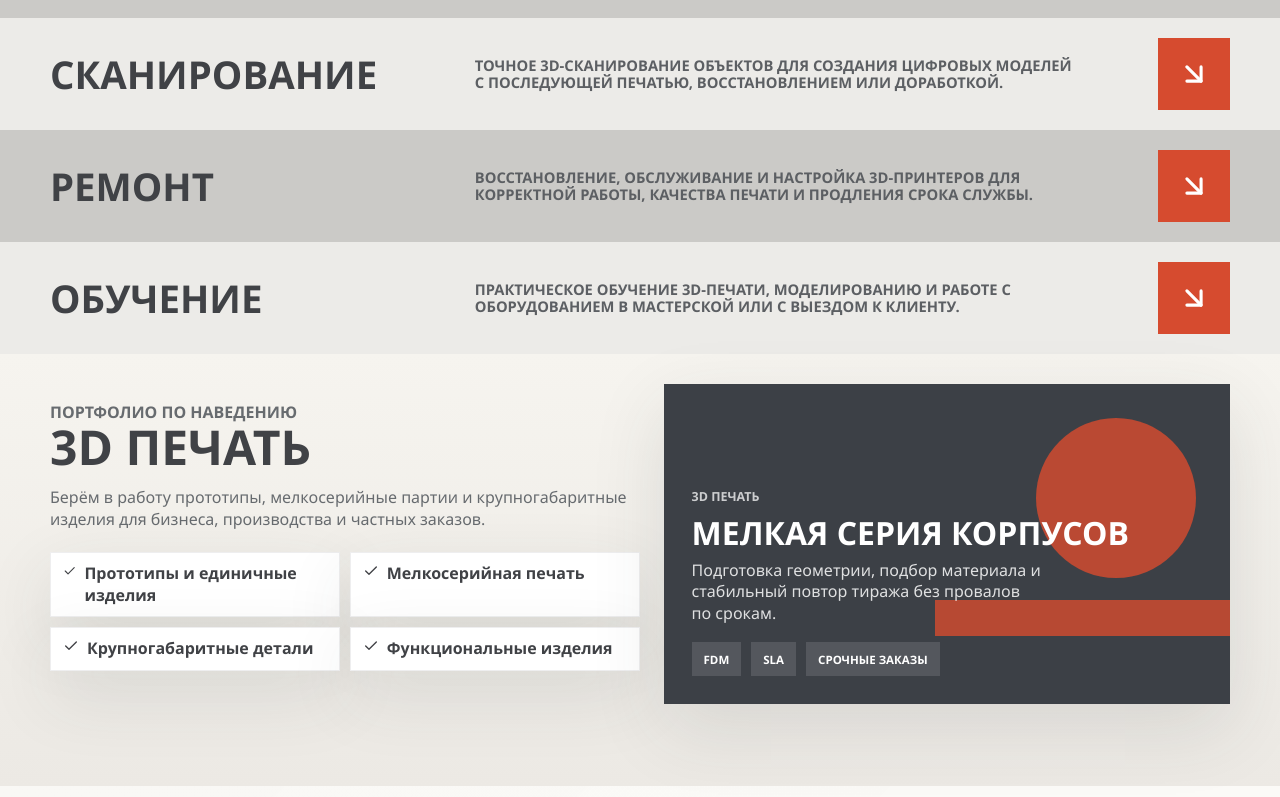
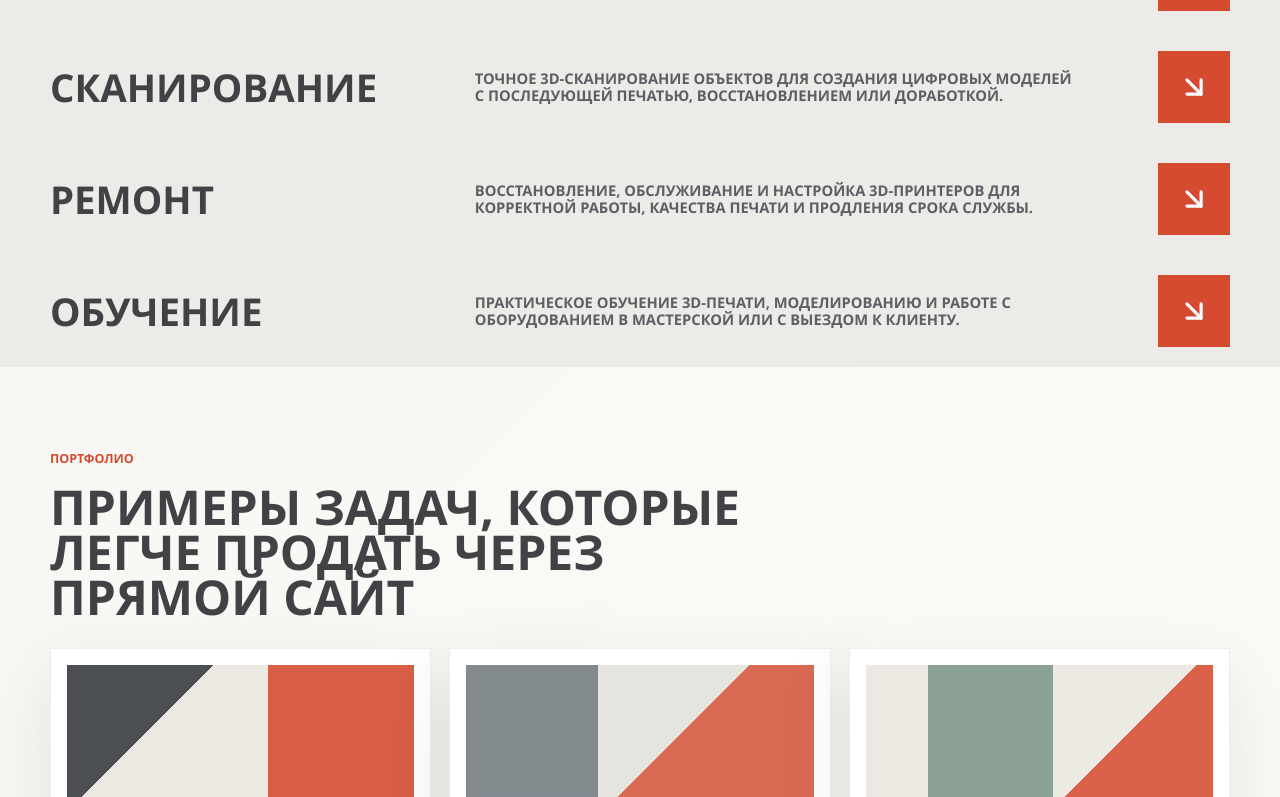
Before and after one commit to Arekanderu161/3d-print-161, a React (Vite) app: page / in a window 1280 px wide. Shown: the part 1203-2000 px from the top of the page. Built offline with nearby package versions, Linux system fonts and the light colour scheme; a web font is replaced by a local one.

Commit message:
Refine services interactions and layout

```diff
--- a/src/App.jsx
+++ b/src/App.jsx
@@ -1,7 +1,6 @@
 import { useEffect, useMemo, useState } from 'react';
 import {
   ArrowDownRight,
-  Check,
   MapPin,
   MessageCircle,
   PhoneCall,
@@ -229,8 +228,6 @@ export default function App() {
   const [isSent, setIsSent] = useState(false);
 
   const service = services.find((item) => item.id === selectedService) ?? services[0];
-  const active = services.find((item) => item.id === activeService) ?? services[0];
-  const openServiceModal = services.find((item) => item.id === openServiceModalId) ?? null;
   const material = materials.find((item) => item.id === selectedMaterial) ?? materials[0];
   const color = colors.find((item) => item.id === selectedColor) ?? colors[0];
   const repairModeOption = repairModes.find((item) => item.id === repairMode) ?? repairModes[0];
@@ -281,17 +278,6 @@ export default function App() {
     window.addEventListener('hashchange', syncActiveNav);
     return () => window.removeEventListener('hashchange', syncActiveNav);
   }, []);
-
-  useEffect(() => {
-    const originalOverflow = document.body.style.overflow;
-    if (openServiceModalId) {
-      document.body.style.overflow = 'hidden';
-    }
-
-    return () => {
-      document.body.style.overflow = originalOverflow;
-    };
-  }, [openServiceModalId]);
 
   function selectService(id) {
     setSelectedService(id);
@@ -373,8 +359,8 @@ export default function App() {
 
         <section className="service-stripes" aria-label="Каталог услуг">
           {services.map((item) => (
+            <div className="service-entry" key={item.id}>
               <article
-              key={item.id}
                 className={activeService === item.id ? 'service-stripe is-active' : 'service-stripe'}
                 onMouseEnter={() => setActiveService(item.id)}
                 onFocus={() => setActiveService(item.id)}
@@ -393,42 +379,49 @@ export default function App() {
                   aria-label={`Открыть описание услуги ${item.title}`}
                   onClick={() => {
                     selectService(item.id);
-                  setOpenServiceModalId(item.id);
+                    setOpenServiceModalId((current) => (current === item.id ? null : item.id));
                   }}
                 >
                   <ArrowDownRight size={34} strokeWidth={2.2} />
                 </button>
               </article>
+
+              {openServiceModalId === item.id && (
+                <div className="service-inline-popover-wrap">
+                  <div className={`service-inline-popover service-inline-popover-${item.id}`}>
+                    <button
+                      type="button"
+                      className="service-inline-popover-close"
+                      aria-label="Закрыть описание услуги"
+                      onClick={() => setOpenServiceModalId(null)}
+                    >
+                      <X size={18} />
+                    </button>
+                    <p className="section-kicker">{item.preview.label}</p>
+                    <h3>{item.title}</h3>
+                    <p className="service-inline-popover-lead">{item.lead}</p>
+                    <div className="service-inline-popover-content">
+                      <div className="service-inline-bullets">
+                        {item.bullets.map((bullet) => (
+                          <span key={bullet}>{bullet}</span>
                         ))}
-        </section>
+                      </div>
 
-        <section className="service-preview-band">
-          <div className="section-frame service-preview-layout">
-            <div className="service-preview-copy">
-              <p className="section-kicker">{active.preview.label}</p>
-              <h3>{active.title}</h3>
-              <p>{active.lead}</p>
-              <div className="service-bullets">
-                {active.bullets.map((item) => (
-                  <span key={item}>
-                    <Check size={16} />
-                    {item}
-                  </span>
+                      <div className="service-inline-case">
+                        <strong>{item.preview.title}</strong>
+                        <p>{item.preview.text}</p>
+                        <div className="service-inline-tags">
+                          {item.chips.map((chip) => (
+                            <span key={chip}>{chip}</span>
                           ))}
                         </div>
                       </div>
-
-            <article className={`service-preview-card service-preview-${active.id}`}>
-              <span className="preview-label">{active.title}</span>
-              <strong>{active.preview.title}</strong>
-              <p>{active.preview.text}</p>
-              <div className="preview-tags">
-                {active.chips.map((item) => (
-                  <span key={item}>{item}</span>
+                    </div>
+                  </div>
+                </div>
+              )}
+            </div>
           ))}
-              </div>
-            </article>
-          </div>
         </section>
 
         <section className="portfolio-section section-frame" id="portfolio">
@@ -780,33 +773,6 @@ export default function App() {
           </div>
         </section>
 
-        {openServiceModal && (
-          <div
-            className="service-modal-backdrop"
-            role="presentation"
-            onClick={() => setOpenServiceModalId(null)}
-          >
-            <div
-              className="service-modal"
-              role="dialog"
-              aria-modal="true"
-              aria-labelledby="service-modal-title"
-              onClick={(event) => event.stopPropagation()}
-            >
-              <button
-                type="button"
-                className="service-modal-close"
-                aria-label="Закрыть описание услуги"
-                onClick={() => setOpenServiceModalId(null)}
-              >
-                <X size={20} />
-              </button>
-              <p className="section-kicker">Описание услуги</p>
-              <h3 id="service-modal-title">{openServiceModal.title}</h3>
-              <p className="service-modal-placeholder">Контент для этого окна заполним после следующего согласования с клиентом.</p>
-            </div>
-          </div>
-        )}
       </main>
     </div>
   );
--- a/src/styles.css
+++ b/src/styles.css
@@ -503,7 +503,7 @@ img {
 
 .services-intro {
   position: relative;
-  padding: 60px 0 36px;
+  padding: 78px 0 46px;
 }
 
 .services-intro::before {
@@ -519,32 +519,36 @@ img {
 
 .services-title {
   display: grid;
-  grid-template-columns: 360px 1fr;
-  gap: 44px;
-  align-items: center;
+  grid-template-columns: minmax(500px, 0.92fr) minmax(0, 1.08fr);
+  gap: 60px;
+  align-items: end;
 }
 
 .services-title h2 {
   margin: 0;
   font-family: "Tektur", "Segoe UI", sans-serif;
-  font-size: clamp(4rem, 9vw, 7.6rem);
+  font-size: clamp(3.6rem, 7.5vw, 6.6rem);
   font-weight: 800;
-  line-height: 0.88;
+  line-height: 0.9;
   text-transform: uppercase;
 }
 
 .services-title p {
-  max-width: 720px;
+  max-width: 760px;
   margin: 0;
   color: #8b8f94;
   font-family: "Tektur", "Segoe UI", sans-serif;
-  font-size: 1rem;
-  font-weight: 700;
-  line-height: 1.14;
+  font-size: 0.98rem;
+  font-weight: 700;
+  line-height: 1.18;
   text-transform: uppercase;
 }
 
 .service-stripes {
+  width: 100%;
+}
+
+.service-entry {
   width: 100%;
 }
 
@@ -615,18 +619,6 @@ img {
   background: var(--accent);
 }
 
-.service-preview-band {
-  padding: 30px 0 82px;
-  background: linear-gradient(180deg, #f6f4ef 0%, #ece9e4 100%);
-}
-
-.service-preview-layout {
-  display: grid;
-  grid-template-columns: 1.02fr 0.98fr;
-  gap: 24px;
-  align-items: stretch;
-}
-
 .section-kicker {
   margin: 0 0 12px;
   color: var(--accent);
@@ -636,7 +628,6 @@ img {
   text-transform: uppercase;
 }
 
-.service-preview-copy h3,
 .section-heading h2,
 .calculator-copy h2,
 .request-copy h2,
@@ -649,7 +640,6 @@ img {
   text-transform: uppercase;
 }
 
-.service-preview-copy p,
 .calculator-copy p,
 .request-copy p,
 .studio-text {
@@ -658,25 +648,6 @@ img {
   font-size: 1rem;
 }
 
-.service-bullets {
-  display: grid;
-  grid-template-columns: repeat(2, minmax(0, 1fr));
-  gap: 10px;
-  margin-top: 22px;
-}
-
-.service-bullets span {
-  display: flex;
-  gap: 8px;
-  align-items: flex-start;
-  padding: 10px 12px;
-  background: var(--panel);
-  border: 1px solid rgba(89, 91, 95, 0.1);
-  box-shadow: var(--shadow);
-  font-weight: 700;
-}
-
-.service-preview-card,
 .work-card,
 .calculator-panel,
 .request-form,
@@ -687,104 +658,125 @@ img {
   box-shadow: var(--shadow);
 }
 
-.service-preview-card {
+.service-inline-popover-wrap {
+  width: 100%;
+  padding: 0 max(28px, calc((100% - 1180px) / 2)) 18px;
+  display: flex;
+  justify-content: flex-end;
+  margin-top: -6px;
+}
+
+.service-inline-popover {
   position: relative;
-  overflow: hidden;
-  display: grid;
-  align-content: end;
-  min-height: 320px;
-  padding: 28px;
+  width: min(620px, 100%);
+  padding: 22px 24px 24px;
   color: var(--panel);
   background: #3c4046;
-}
-
-.service-preview-card::before,
-.service-preview-card::after {
-  position: absolute;
+  box-shadow: var(--shadow);
+}
+
+.service-inline-popover::before {
+  position: absolute;
+  top: 0;
+  left: 0;
+  width: 100%;
+  height: 4px;
+  background: var(--accent);
   content: "";
 }
 
-.service-preview-card::before {
-  top: 34px;
-  right: 34px;
-  width: 160px;
-  height: 160px;
-  border-radius: 50%;
-  background: rgba(214, 75, 47, 0.82);
-}
-
-.service-preview-card::after {
-  right: 0;
-  bottom: 68px;
-  width: 52%;
-  height: 36px;
-  background: rgba(214, 75, 47, 0.8);
-}
-
-.service-preview-modeling {
-  background: linear-gradient(135deg, #2e3136 0%, #4b5159 100%);
-}
-
-.service-preview-scan {
-  background: linear-gradient(135deg, #32353a 0%, #58646d 100%);
-}
-
-.service-preview-repair {
-  background: linear-gradient(135deg, #373a40 0%, #53565b 100%);
-}
-
-.service-preview-training {
-  background: linear-gradient(135deg, #31343a 0%, #4f5a62 100%);
-}
-
-.preview-label {
-  position: relative;
-  z-index: 2;
-  color: rgba(255, 255, 255, 0.74);
-  font-family: "Tektur", "Segoe UI", sans-serif;
-  font-size: 0.78rem;
-  font-weight: 700;
-  text-transform: uppercase;
-}
-
-.service-preview-card strong {
-  position: relative;
-  z-index: 2;
-  margin-top: 12px;
-  font-family: "Tektur", "Segoe UI", sans-serif;
-  font-size: 2rem;
-  font-weight: 700;
-  line-height: 0.94;
-  text-transform: uppercase;
-}
-
-.service-preview-card p {
-  position: relative;
-  z-index: 2;
-  max-width: 350px;
-  margin: 12px 0 0;
-  color: rgba(255, 255, 255, 0.84);
-}
-
-.preview-tags {
-  position: relative;
-  z-index: 2;
+.service-inline-popover h3 {
+  margin: 0;
+  font-size: 1.8rem;
+  line-height: 0.96;
+  text-transform: uppercase;
+}
+
+.service-inline-popover-lead {
+  max-width: 56ch;
+  margin: 14px 0 0;
+  color: rgba(255, 255, 255, 0.82);
+  font-size: 1rem;
+}
+
+.service-inline-popover-content {
+  display: grid;
+  grid-template-columns: 1fr 0.92fr;
+  gap: 18px;
+  margin-top: 18px;
+}
+
+.service-inline-bullets {
+  display: grid;
+  gap: 10px;
+}
+
+.service-inline-bullets span {
+  display: inline-flex;
+  align-items: center;
+  min-height: 38px;
+  padding: 0 12px;
+  color: var(--panel);
+  background: rgba(255, 255, 255, 0.08);
+  font-size: 0.88rem;
+  font-weight: 700;
+}
+
+.service-inline-case {
+  display: grid;
+  gap: 10px;
+  padding: 14px;
+  background: rgba(255, 255, 255, 0.08);
+}
+
+.service-inline-case strong {
+  font-size: 1.02rem;
+  font-weight: 700;
+  text-transform: uppercase;
+}
+
+.service-inline-case p {
+  margin: 0;
+  color: rgba(255, 255, 255, 0.82);
+  font-size: 0.9rem;
+  line-height: 1.35;
+}
+
+.service-inline-tags {
   display: flex;
   flex-wrap: wrap;
-  gap: 10px;
-  margin-top: 18px;
-}
-
-.preview-tags span {
+  gap: 8px;
+}
+
+.service-inline-tags span {
   display: inline-flex;
-  min-height: 34px;
-  align-items: center;
-  padding: 0 12px;
+  align-items: center;
+  min-height: 30px;
+  padding: 0 10px;
+  color: var(--panel);
   background: rgba(255, 255, 255, 0.12);
-  font-family: "Tektur", "Segoe UI", sans-serif;
-  font-size: 0.72rem;
-  font-weight: 700;
-  text-transform: uppercase;
+  font-size: 0.76rem;
+  font-weight: 700;
+  text-transform: uppercase;
+}
+
+.service-inline-popover-close {
+  position: absolute;
+  top: 12px;
+  right: 12px;
+  display: inline-flex;
+  align-items: center;
+  justify-content: center;
+  width: 36px;
+  height: 36px;
+  color: var(--panel);
+  background: rgba(255, 255, 255, 0.1);
+  cursor: pointer;
+}
+
+.service-inline-popover-close:hover,
+.service-inline-popover-close:focus-visible {
+  background: rgba(255, 255, 255, 0.18);
 }
 
 .portfolio-section,
@@ -1372,61 +1364,6 @@ img {
   background: rgba(88, 123, 108, 0.14);
   border-left: 4px solid var(--green);
   font-weight: 700;
-}
-
-.service-modal-backdrop {
-  position: fixed;
-  inset: 0;
-  z-index: 80;
-  display: flex;
-  align-items: center;
-  justify-content: center;
-  padding: 24px;
-  background: rgba(43, 45, 49, 0.56);
-  backdrop-filter: blur(6px);
-}
-
-.service-modal {
-  position: relative;
-  width: min(680px, 100%);
-  min-height: 280px;
-  padding: 28px;
-  background: var(--panel);
-  border: 1px solid rgba(89, 91, 95, 0.12);
-  box-shadow: var(--shadow);
-}
-
-.service-modal h3 {
-  margin: 0;
-  font-size: 2rem;
-  line-height: 0.96;
-  text-transform: uppercase;
-}
-
-.service-modal-placeholder {
-  max-width: 38ch;
-  margin: 18px 0 0;
-  color: var(--muted);
-  font-size: 1rem;
-}
-
-.service-modal-close {
-  position: absolute;
-  top: 16px;
-  right: 16px;
-  display: inline-flex;
-  align-items: center;
-  justify-content: center;
-  width: 40px;
-  height: 40px;
-  color: var(--ink);
-  background: #f2efea;
-  cursor: pointer;
-}
-
-.service-modal-close:hover,
-.service-modal-close:focus-visible {
-  background: #e2dfd8;
 }
 
 .nav,
@@ -1458,8 +1395,7 @@ img {
 
 .services-title h2,
 .service-name,
-.service-preview-copy h3,
-.service-preview-card strong,
+.service-inline-popover h3,
 .section-heading h2,
 .calculator-copy h2,
 .request-copy h2,
@@ -1469,7 +1405,7 @@ img {
 .material-title strong,
 .studio-year,
 .price-result strong,
-.service-modal h3 {
+.service-inline-popover h3 {
   font-family: var(--font-heading);
 }
 
@@ -1483,7 +1419,6 @@ img {
     gap: 18px;
   }
 
-  .service-preview-layout,
   .studio-layout,
   .calculator-layout,
   .request-layout,
@@ -1546,7 +1481,6 @@ img {
     font-size: 9.4rem;
   }
 
-  .service-bullets,
   .portfolio-grid,
   .studio-points {
     grid-template-columns: 1fr;
@@ -1555,6 +1489,18 @@ img {
   .service-stripe-body {
     grid-template-columns: 1fr;
     gap: 12px;
+  }
+
+  .service-inline-popover-wrap {
+    padding: 0 14px 16px;
+  }
+
+  .service-inline-popover {
+    width: 100%;
+  }
+
+  .service-inline-popover-content {
+    grid-template-columns: 1fr;
   }
 
   .studio-section::before {
@@ -1713,9 +1659,6 @@ img {
     grid-template-columns: 1fr;
   }
 
-  .service-modal {
-    padding: 24px 20px;
-  }
 }
 
 @media (max-width: 620px) {
@@ -1727,7 +1670,6 @@ img {
     width: 138px;
   }
 
-  .service-preview-copy p,
   .calculator-copy p,
   .request-copy p,
   .studio-text {
@@ -1785,13 +1727,17 @@ img {
     height: 28px;
   }
 
-  .service-preview-card strong,
   .section-heading h2,
   .calculator-copy h2,
   .request-copy h2,
   .studio-copy h2,
-  .service-preview-copy h3 {
+  .service-inline-popover h3 {
     font-size: 1.68rem;
+  }
+
+  .service-inline-popover-lead,
+  .service-inline-case p {
+    font-size: 0.94rem;
   }
 
   .hero-tagline {
@@ -1854,8 +1800,4 @@ img {
     grid-template-columns: 1fr;
   }
 
-  .service-modal {
-    min-height: 0;
-    padding: 22px 16px;
-  }
-}
+}
```
Lines whose indentation alone changed are shown as unchanged.
